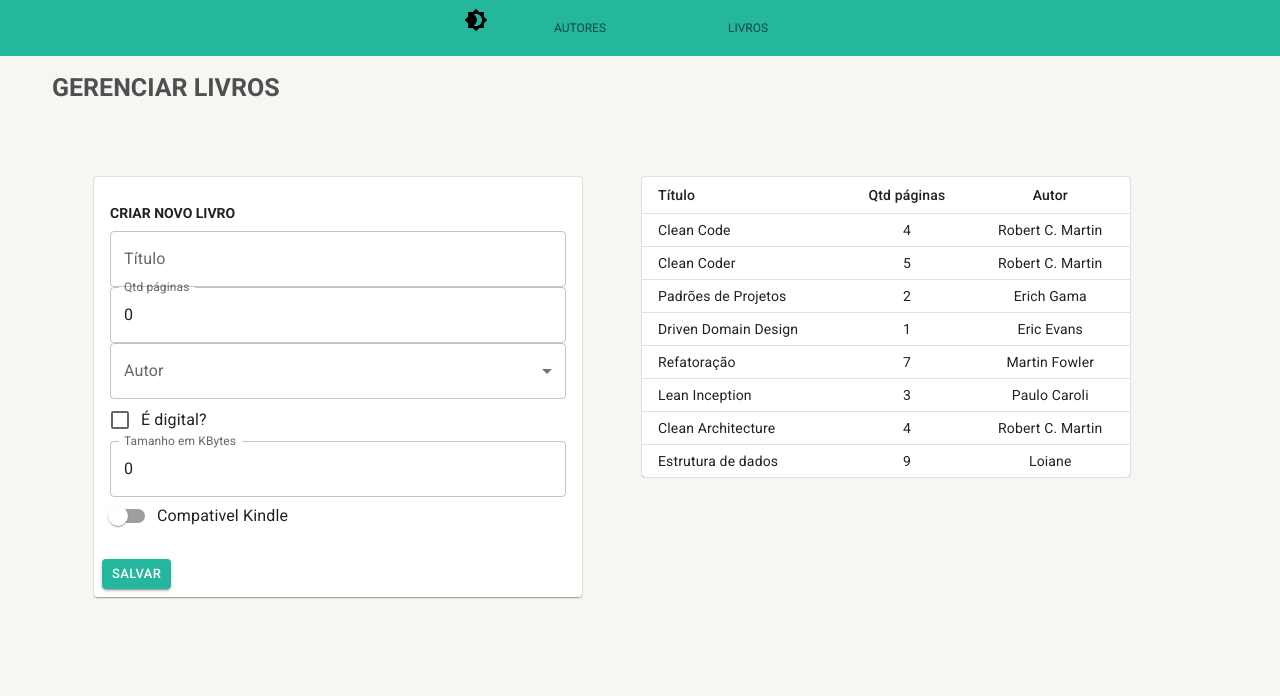
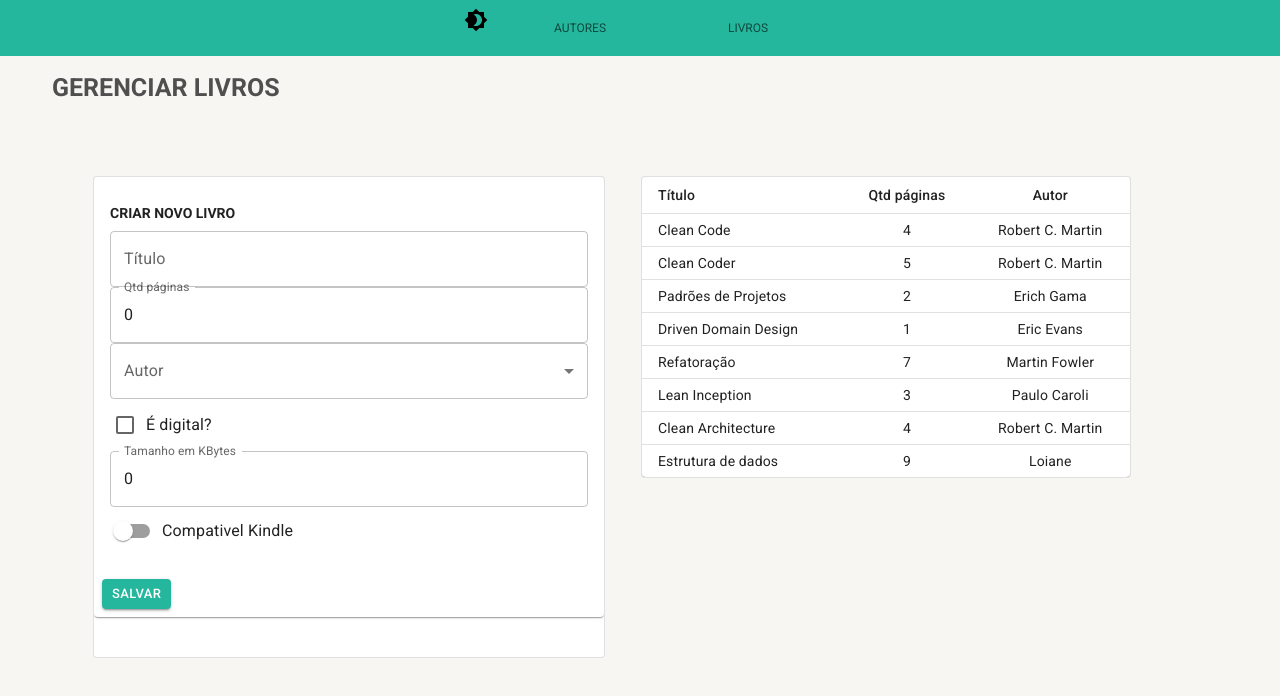
Before and after one commit to bamarcheti/library-connect, a React (Create React App) app: page /books in a window 1280 px wide. Shown: the top 696 px of the page. Built offline with nearby package versions, Linux system fonts and the light colour scheme.

Commit message:
style: finalizando estilização bookPage e authorPage

```diff
--- a/src/modules/book/pages/Book/BookForm/style.css
+++ b/src/modules/book/pages/Book/BookForm/style.css
@@ -20,6 +20,9 @@ h2{
     left: 71px;
     top: 271.22px;
 
+    padding: 5px;
     border: 1px solid rgba(0, 0, 0, 0.36);
     border-radius: 4px; */
+
+    padding: 5px;
 }
--- a/src/modules/book/pages/Book/style.css
+++ b/src/modules/book/pages/Book/style.css
@@ -19,40 +19,21 @@ h1{
 }
 
 .cardLeftBook{
-    /* color: #000000;
-    justify-content: left;
-    display: flex;
-    margin-left: 41px;
-    margin-top: 30px;
-    width: 488px;
-    height: 526px;
-    border-radius: 6px; */
-
     position: absolute;
-    width: 488px;
-    height: 421px;
+    width: 510px;
+    height: 480px;
     left: 41px;
     top: 120px;
 
-    background: #FFFFFF;
     border-radius: 6px;
 }
 
 .cardRightBook{
-    /* color: #000000;
-    justify-content: flex-end;
-    display: flex;
-    margin-left: 700px;
-    margin-top: -440px;
-    width: 488px;
-    height: 310px; */
-
     position: absolute;
     width: 488px;
     height: 300px;
     left: 589px;
     top: 120px;
 
-    background: #FFFFFF;
     border-radius: 6px;
 }
```
Also changed, not shown: src/modules/book/pages/Book/BookForm/BookForm.tsx (line endings or trailing spaces).
